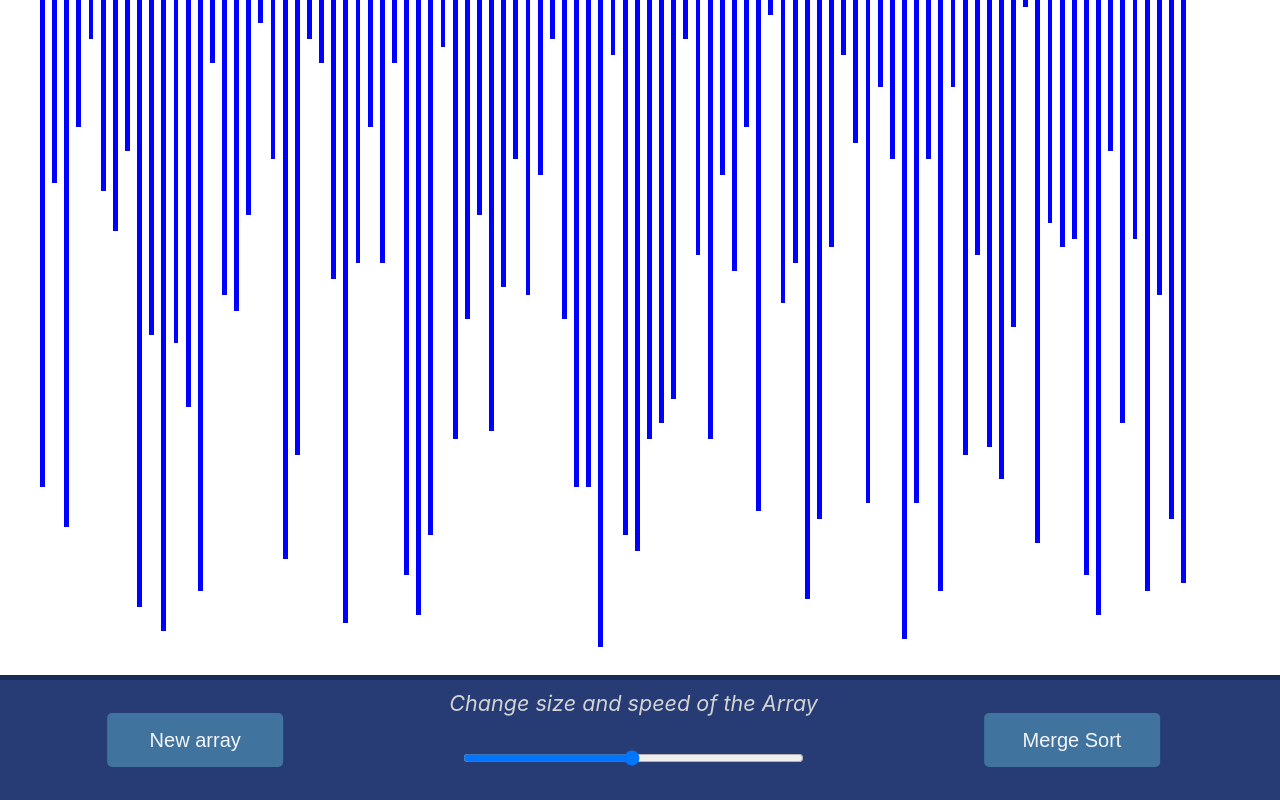
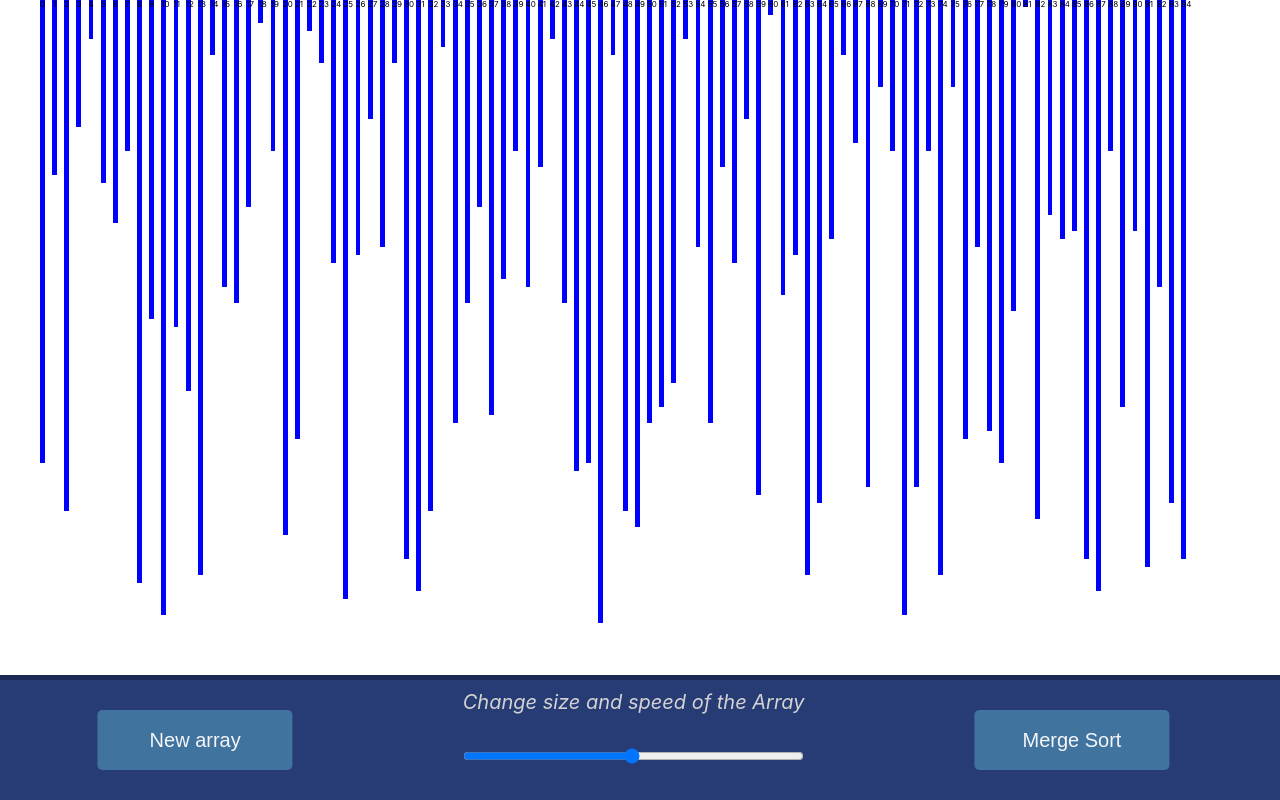
Before and after one commit to Dfredude/sorting-visualizer, a React (Create React App) app: page / in a window 1280 px wide. Built offline with nearby package versions, Linux system fonts and the light colour scheme.

Commit message:
Fixed width set bug

```diff
--- a/src/SortingVisualizer/SortingVisualizer.css
+++ b/src/SortingVisualizer/SortingVisualizer.css
@@ -13,13 +13,14 @@
   display: inline-block;
   margin: 0.3% 0.3%;
   vertical-align: top;
+  font-size: 50%;
 }
 
 button {
   border: none;
   font-size: 2.5vh;
-  width: 45%;
-  height: 45%;
+  width: 50%;
+  height: 50%;
   color: #f5f6fa;
   align-self: center;
   background-color: #40739e;
@@ -74,7 +75,7 @@ button {
 
 .text {
   margin-top: 2%;
-  font-size: 2.7vh;
+  font-size: 2.5vh;
   color: #d3d3d3;
   font-style: italic;
 }
--- a/src/SortingVisualizer/SortingVisualizer.jsx
+++ b/src/SortingVisualizer/SortingVisualizer.jsx
@@ -4,7 +4,7 @@ import './SortingVisualizer.css';
 
 const defaultColor = 'blue';
 const comparingColor = 'red';
-const renderer = 5.5;
+const renderer = 5.7;
 
 export default class SortingVisualizer extends React.Component {
     constructor(props) {
@@ -19,10 +19,26 @@ export default class SortingVisualizer extends React.Component {
       this.animation_speed = 10;
       this.running = false;
       this.ran = false;
+      this.changed = false;
     }
 
     componentDidMount(){
       this.resetArray();
+    }
+
+    componentDidUpdate(){
+      if (this.changed=== true){
+        const bars = document.getElementsByClassName("array-bar");
+      for(let i=0; i<bars.length; i++){
+        const new_width = 40/bars.length;
+        bars[i].style.width = `${new_width}%`;
+        //if (new_width > 1.66){
+        //  bars[i].appendChild(bars[i].index)
+        //}
+      }
+      }
+
+
     }
 
     resetArray(){
@@ -158,7 +174,7 @@ export default class SortingVisualizer extends React.Component {
     }
 
     handleChange(){
-      let prev_amount_of_bars = this.state.amount_of_bars;
+      const prev_amount_of_bars = this.state.amount_of_bars;
       let value = document.getElementById("adjusting-bar").value;
       //let bars_width = width_interpolation(value);
       let amount_of_bars = value;
@@ -166,29 +182,21 @@ export default class SortingVisualizer extends React.Component {
         return { amount_of_bars: amount_of_bars
                   }
       })
+      this.resetArray();
       this.animation_speed = speed_interpolation(value);
-      this.resetArray();
-      const bars = document.getElementsByClassName("array-bar");
-      console.log(bars);
-      const bars_len = bars.length;
-      console.log(bars[bars_len])
-      for (let bar of bars) {
-        bar.style.width = `${40/bars.length}%`
-      }
-
-      //for(let i=0; i<bars_len; i++){
-      //  bars[i].style.width = `${40/bars.length}%`;
-      //}
+      this.changed = true;
       //Bug Fixer
 
     }
 
     render(){
       const {array} = this.state;
+      const bars = document.getElementsByClassName("array-bar");
       return (<div className="application">
         <div className="array-container">
         {array.map((value, idx) => (
           <div className="array-bar" key={idx} style={{height: `${Math.floor(value/renderer)}vh`}}>
+            {idx}
           </div>
         ))}
         </div>
@@ -199,7 +207,7 @@ export default class SortingVisualizer extends React.Component {
             <div className="separator"></div>
             <div className="adjusting-bar-container">
               <div className="text">Change size and speed of the Array</div>
-              <input type="range" min="6" max="95" id="adjusting-bar" onChange={this.handleChange}/>
+              <input type="range" min="6" max="95" id="adjusting-bar" onChange={() => this.handleChange()}/>
             </div>
             <div className="separator"></div>
             <div className="button-container">
```
